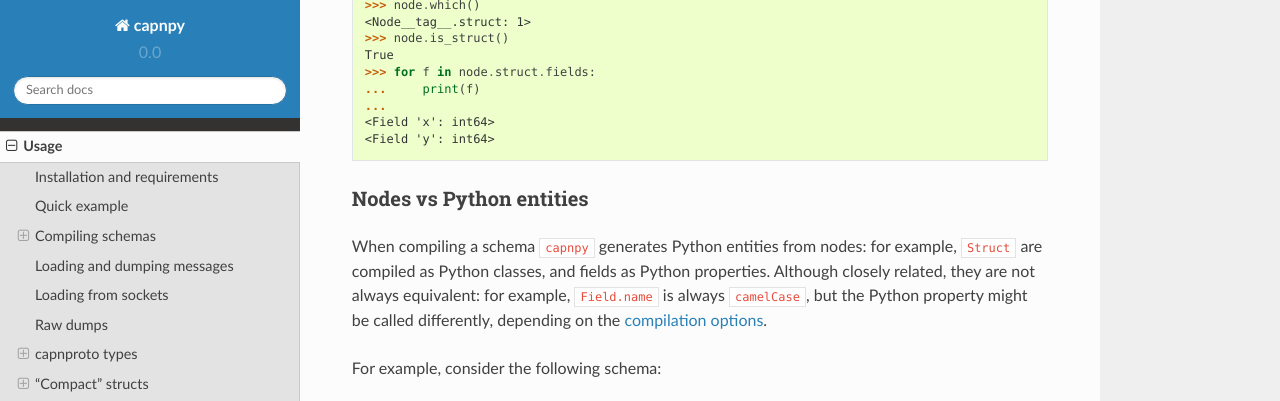
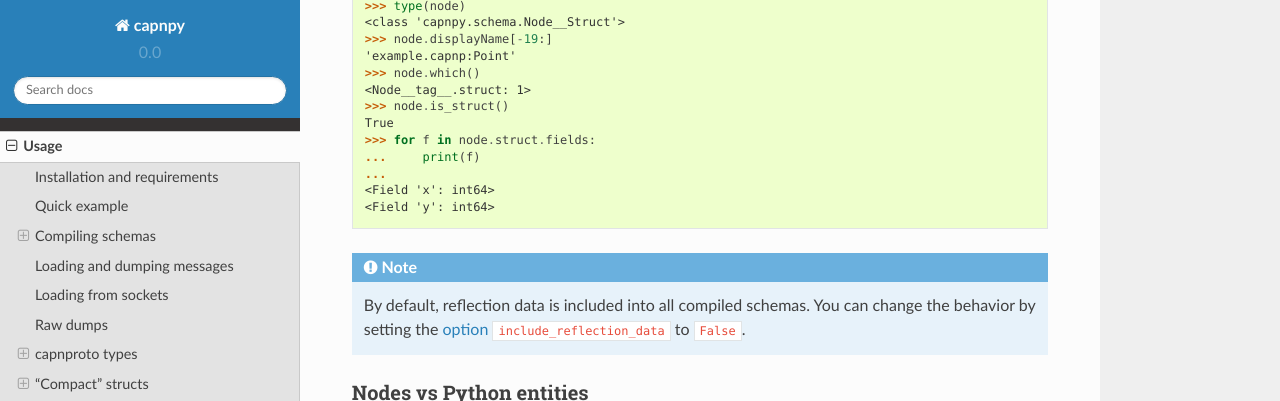
Before and after one commit to antocuni/capnpy, a Sphinx documentation site: the page built from docs/source/usage.rst, in a window 1280 px wide and 900 px high, scrolled down 18514 px, cut to the strip 0-401 px from the top of the window. Built offline with Sphinx 7.4.7 and the Read the Docs theme 2.0.0, drawn with Linux system fonts in a browser that asks for light colours; some of the changed text lies outside the part shown.

Commit message:
document the new option

```diff
--- a/docs/source/usage.rst
+++ b/docs/source/usage.rst
@@ -170,7 +170,7 @@ change the default `compilation options`_:
    >>> from capnpy.annotate import Options
    >>> example = capnpy.load_schema('example', options=Options(convert_case=False))
 
-
+.. _option:
 
 Compilation options
 --------------------
@@ -203,8 +203,11 @@ Moreover, it supports the following options:
 
 ``text_type``
    Can be ``bytes`` or ``unicode``, Determines the default Python type for
-   Text_ fields. The default is ``bytes``
+   Text_ fields. The default is ``bytes``.
 
+``include_reflection_data``
+   If enabled, ``capnpy`` will embed `Reflection data`_ into the compiled
+   schemas.
 
 .. note:: **Version checking** is needed in particular if you are using pyx mode,
           which is the default on CPython.  Capnproto ``struct`` are
@@ -896,6 +899,8 @@ the schema:
     5.0
 
 
+.. _`Reflection data`:
+
 Reflection API
 ===============
 
@@ -936,8 +941,12 @@ given Python-level entity:
    <Field 'y': int64>
 
 
+.. note:: By default, reflection data is included into all compiled
+          schemas. You can change the behavior by setting the option_
+          ``include_reflection_data`` to ``False``.
+
+
 .. _`capnproto representation`: https://github.com/antocuni/capnpy/blob/master/capnpy/schema.capnp
-
 .. _nodes: https://github.com/antocuni/capnpy/blob/master/capnpy/schema.capnp#L30
 
 
```
